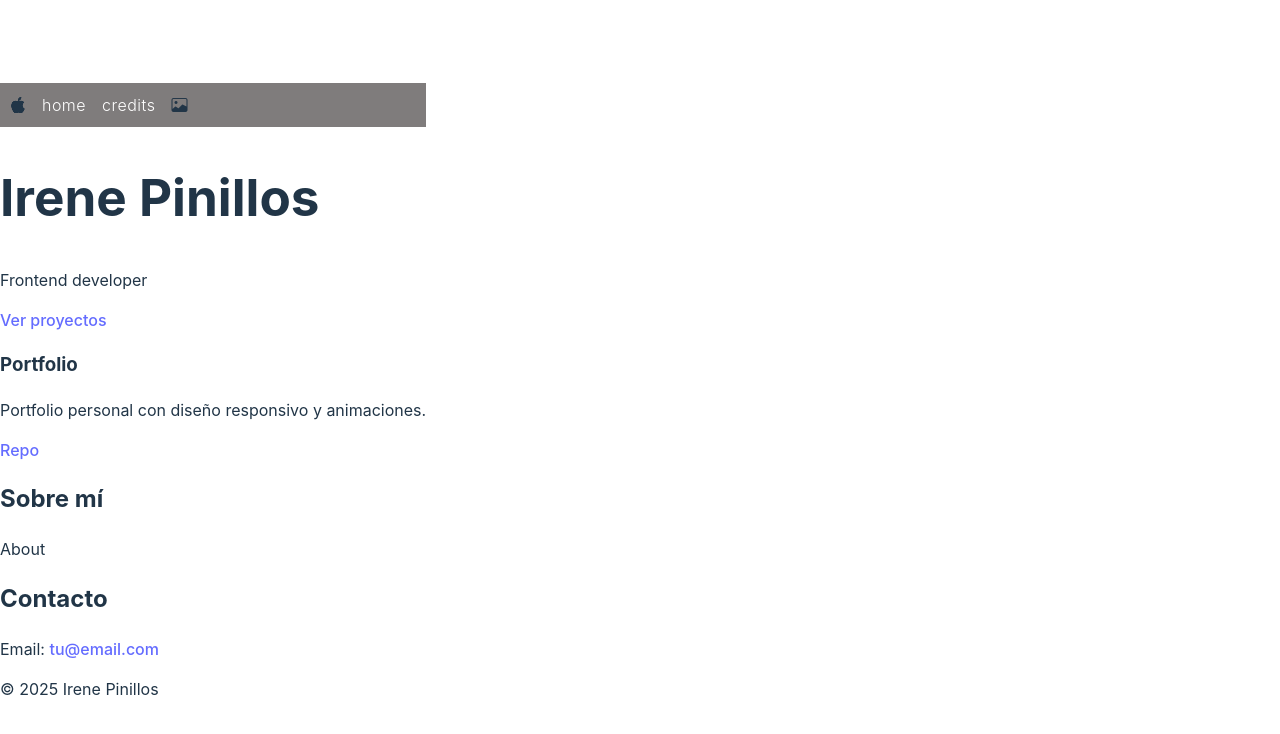
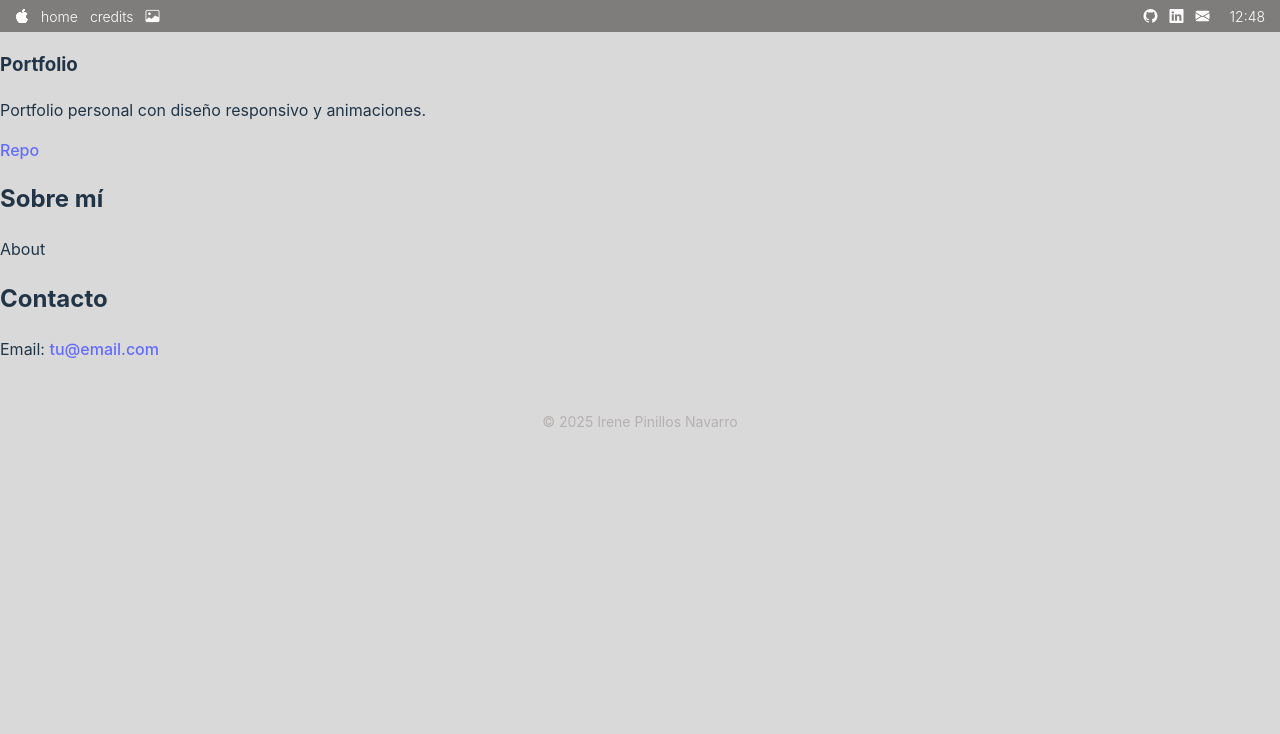
Before and after one commit to navarro-n/portfolio-react, a React (Vite) app in the folder portolio-react/: page / in a window 1280 px wide. Shown: the top 734 px of the page. Built offline with nearby package versions, Linux system fonts and the light colour scheme.

Commit message:
Actualiza el pie de página con el nombre completo, mejora el encabezado con un diseño más estructurado y agrega un temporizador, y cambia el color de fondo del cuerpo.

```diff
--- a/portolio-react/src/components/Footer/Footer.jsx
+++ b/portolio-react/src/components/Footer/Footer.jsx
@@ -4,7 +4,7 @@ import styles from './Footer.module.css'
 export default function Footer() {
   return (
     <footer className={styles.footer}>
-      <p>© {new Date().getFullYear()} Irene Pinillos</p>
+      <p>© {new Date().getFullYear()} Irene Pinillos Navarro </p>
     </footer>
   )
 }
--- a/portolio-react/src/components/Footer/Footer.module.css
+++ b/portolio-react/src/components/Footer/Footer.module.css
@@ -0,0 +1,9 @@
+.footer {
+  text-align: center;
+  padding: 20px 0;
+}
+
+.footer p {
+  color: #b6b1b1;
+  font-size: 14px;
+}
--- a/portolio-react/src/components/Header/Header.jsx
+++ b/portolio-react/src/components/Header/Header.jsx
@@ -1,18 +1,47 @@
-
-import React, { useState } from 'react'
-import styles from './Header.module.css'
+import React, { useEffect, useState } from "react"
+import styles from "./Header.module.css"
 
 export default function Header() {
-  const [isOpen, setIsOpen] = useState(false)
+
+
+
+  const [time, setTime] = useState("")
+
+  useEffect(() => {
+    const updateTime = () => {
+      const now = new Date()
+      const formatted = now.toLocaleTimeString("es-ES", {
+        hour: "2-digit",
+        minute: "2-digit",
+      })
+      setTime(formatted)
+    }
+
+    updateTime()
+    const interval = setInterval(updateTime, 1000)
+    return () => clearInterval(interval)
+  }, [])
 
   return (
     <header className={styles.header}>
-      <nav className={styles.nav}>
+      {/* IZQUIERDA */}
+      <div className={styles.left}>
         <i className="bi bi-apple"></i>
         <a href="#home">home</a>
         <a href="#credits">credits</a>
         <i className="bi bi-image"></i>
-      </nav>
+      </div>
+
+      {/* CENTRO */}
+      <div className={styles.center}></div>
+
+      {/* DERECHA */}
+      <div className={styles.right}>
+        <i className="bi bi-github"></i>
+        <i className="bi bi-linkedin"></i>
+        <i className="bi bi-envelope-fill"></i>
+        <span className={styles.time}>{time}</span>
+      </div>
     </header>
   )
 }
--- a/portolio-react/src/components/Header/Header.module.css
+++ b/portolio-react/src/components/Header/Header.module.css
@@ -1,19 +1,42 @@
 .header {
-  background-color: #7F7C7C;
-  padding: 10px;
+  height: 32px;
+  background-color: #7f7c7c;
+  display: flex;
+  align-items: center;
+  justify-content: space-between;
+  padding: 0 15px;
+  font-size: 14px;
 }
 
-.nav {
+.left,
+.center,
+.right {
   display: flex;
-  gap: 16px;
+  align-items: center;
+  gap: 12px;
 }
 
-.nav a {
+.center {
+  flex: 1;
+}
+
+.header a {
+  color: white;
+  text-decoration: none;
+  font-weight: 300;
+}
+
+.header a:hover {
+  color: #e7e7e7;
+}
+
+.header i {
+  color: white;
+  cursor: pointer;
+}
+
+.time {
+  margin-left: 8px;
   color: white;
   font-weight: 300;
-  letter-spacing: 0.03em;
 }
-
-.nav a:hover {
-  color: #e7e7e7;
-}
--- a/portolio-react/src/components/Hero/Hero.jsx
+++ b/portolio-react/src/components/Hero/Hero.jsx
@@ -4,9 +4,6 @@ import styles from './Hero.module.css'
 export default function Hero({ name = 'Irene Pinillos', role = 'Frontend developer' }) {
   return (
     <section className={styles.hero} aria-label="Hero">
-      <h1>{name}</h1>
-      <p>{role}</p>
-      <a className={styles.cta} href="#projects">Ver proyectos</a>
     </section>
   )
 }
--- a/portolio-react/src/index.css
+++ b/portolio-react/src/index.css
@@ -38,10 +38,9 @@ a:hover {
 
 body {
   margin: 0;
-  display: flex;
-  place-items: center;
   min-width: 320px;
   min-height: 100vh;
+  background-color: #D9D9D9;
 }
 
 h1 {
```
